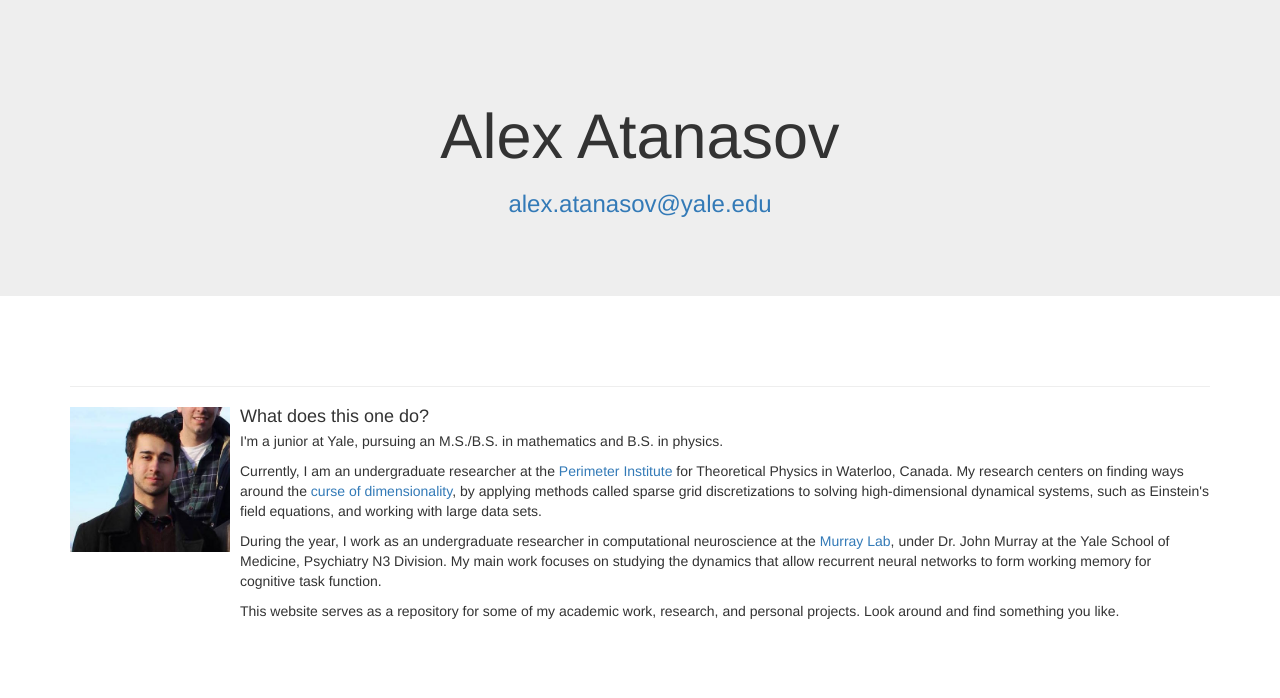
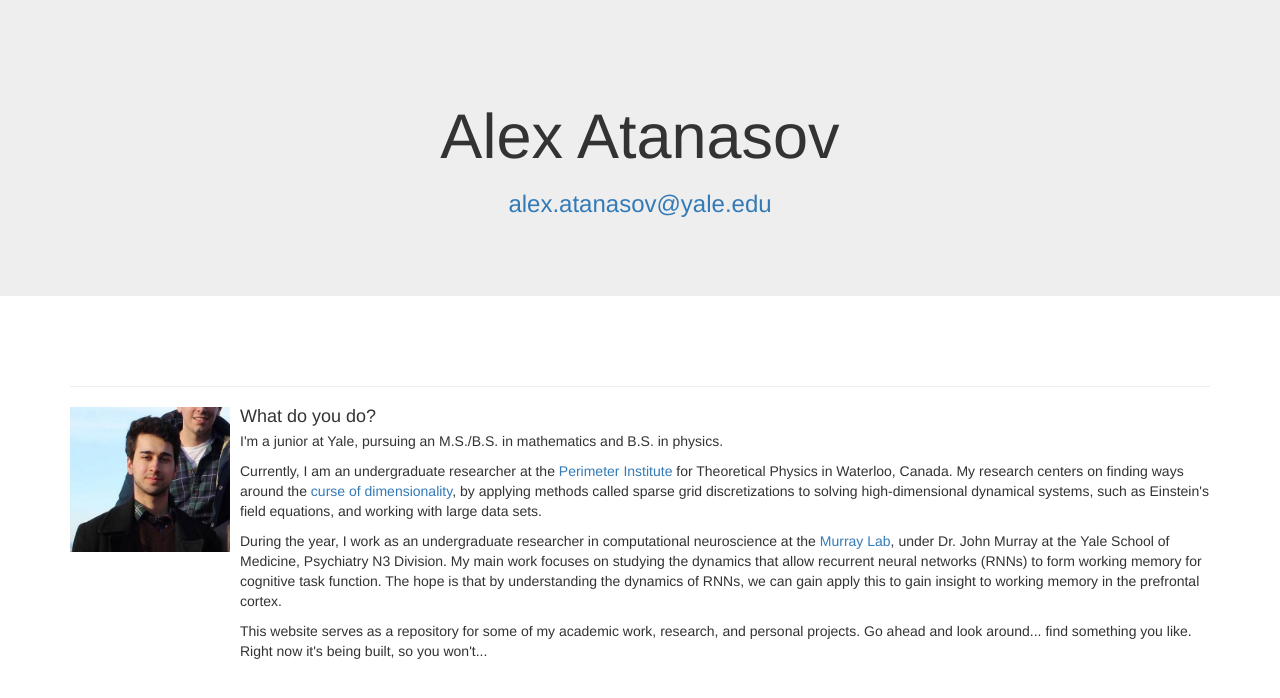
Before and after one commit to ABAtanasov/ABAtanasov.github.io, a plain HTML site: page index.html in a window 1280 px wide. Shown: the part 66-764 px from the top of the page. Drawn offline with Linux system fonts and the light colour scheme.

Commit message:
Fixed some errors

```diff
--- a/index.html
+++ b/index.html
@@ -62,16 +62,16 @@
 			  <img class="media-img" src="Files/Face.jpg" alt="..." height="145" width="160"></img>
 			  </div>
 			  <div class="media-body">
-			    <h4 class="media-heading">What does this one do?</h4>
+			    <h4 class="media-heading">What do you do?</h4>
 				<p>
 					I'm a junior at Yale, pursuing an M.S./B.S. in mathematics and B.S. in physics.
 				</p>
 				<p>
 					Currently, I am an undergraduate researcher at the <a href="http://perimeterinstitute.ca/">Perimeter Institute</a> for Theoretical Physics in Waterloo, Canada. My research centers on finding ways around the  <a href="https://en.wikipedia.org/wiki/Curse_of_dimensionality">curse of dimensionality</a>, by applying methods called sparse grid discretizations to solving high-dimensional dynamical systems, such as Einstein's field equations, and working with large data sets.
 				</p>
-				<p> During the year, I work as an undergraduate researcher in computational neuroscience at the <a href="http://murraylab.yale.edu">Murray Lab</a>, under Dr. John Murray at the Yale School of Medicine, Psychiatry N3 Division. My main work focuses on studying the dynamics that allow recurrent neural networks to form working memory for cognitive task function. </p>
+				<p> During the year, I work as an undergraduate researcher in computational neuroscience at the <a href="http://murraylab.yale.edu">Murray Lab</a>, under Dr. John Murray at the Yale School of Medicine, Psychiatry N3 Division. My main work focuses on studying the dynamics that allow recurrent neural networks (RNNs) to form working memory for cognitive task function. The hope is that by understanding the dynamics of RNNs, we can gain apply this to gain insight to working memory in the prefrontal cortex. </p>
 
-				<p> This website serves as a repository for some of my academic work, research, and personal projects. Look around and find something you like.    </p>
+				<p> This website serves as a repository for some of my academic work, research, and personal projects. Go ahead and look around... find something you like. Right now it's being built, so you won't...    </p>
 			  </div>
 			</div>
   </body>
```
Also changed, not shown: 1 other file.
